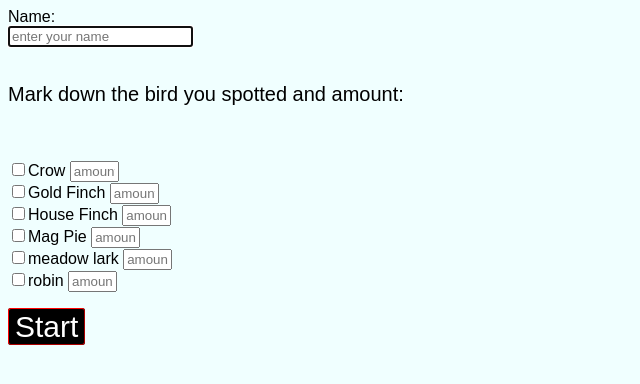
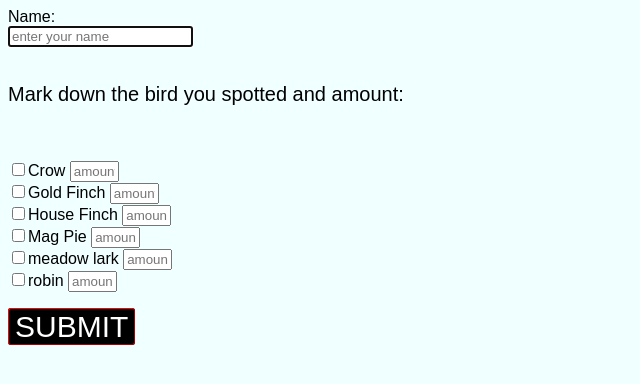
Before and after one commit to coryMcKague/ACE, a plain HTML site: page survey.html in a window 1280 px wide. Shown: the whole page, without its empty margins (0-640 px from the left). Drawn offline with Linux system fonts and the light colour scheme.

Commit message:
Update survey.html

```diff
--- a/survey.html
+++ b/survey.html
@@ -64,6 +64,6 @@
         </br>
 
     </form>
-    <a href="survey.html" class="button">Start</a>
+    <a href="thankyou.html" class="button">SUBMIT</a>
 </body>
 </html>
```
